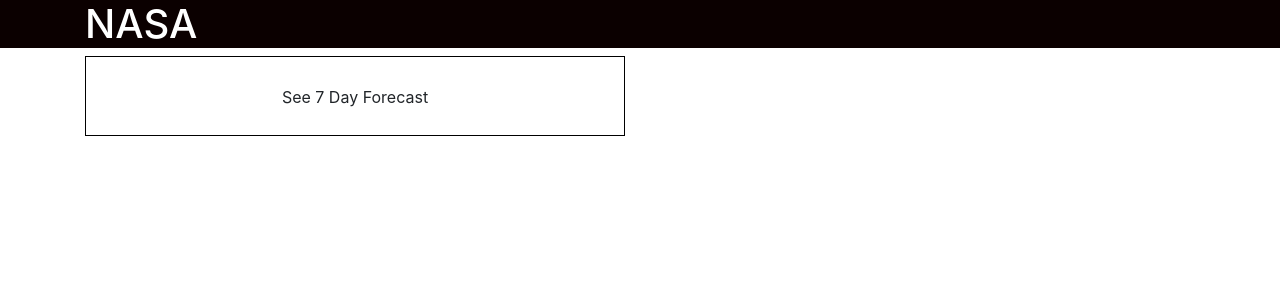
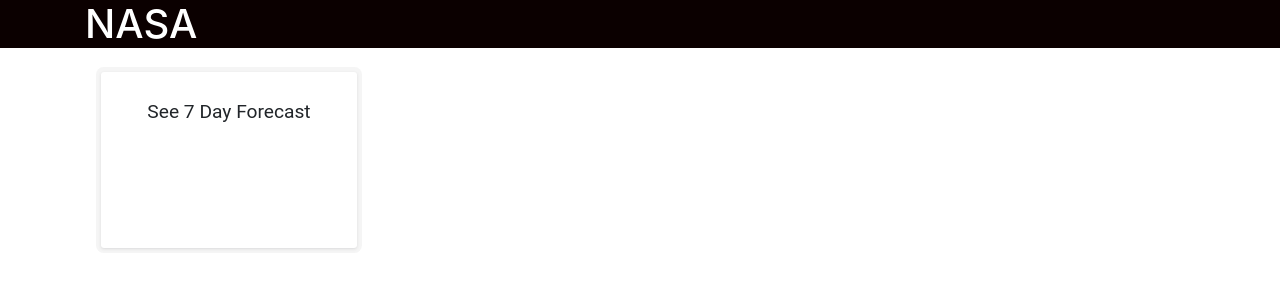
Before and after one commit to Wernke96/nasa, a React (Create React App) app: page / in a window 1280 px wide. Shown: the top 300 px of the page. Built offline with nearby package versions, Linux system fonts and the light colour scheme.

Commit message:
This is almost done

```diff
--- a/src/App.css
+++ b/src/App.css
@@ -32,10 +32,49 @@
   line-height: 80px;
   cursor: pointer;
   width: 100%;
-  border: solid 1px black;
   text-align: center;
 }
 .box_forweather {
+  min-width: 16rem;
+  min-height: 11rem;
+  width: 20%;
+  padding: 1rem;
+  margin: 1rem;
+  font-family: Roboto !important;
+  font-size: 1.2rem;
+  text-align: center;
+  float: left;
+  box-shadow: 0 0 0 5px rgba(63, 63, 68, 0.05), 0 1px 3px 0 rgba(63, 63, 68, 0.15);
+  border-radius: 3px;
+  padding: 0 15px;
+  background: #fff;
+
+}
+.day_forweather {
+  min-width: 16rem;
+  min-height: 11rem;
+  width: 20%;
+  padding: 1rem;
+  margin: 1rem;
+  font-family: Roboto !important;
+  font-size: 1.0rem;
+  text-align: center;
+  float: left;
+  box-shadow: 0 0 2px 3px rgba(63, 63, 68, 0.05), 0 1px 3px 0 rgba(63, 63, 68, 0.15);
+  border-radius: 3px;
+  padding: 0 15px;
+  background: #fff;
+
+}
+.box_forweather:hover {
+  cursor: pointer;
+  background-color: rgba(128,189,255, .5);
+
+}
+
+.day_forweather:hover {
+  cursor: pointer;
+  background-color: #d3d3d3;
 
 }
 h1 {
--- a/src/containers/Weather/Days.jsx
+++ b/src/containers/Weather/Days.jsx
@@ -2,10 +2,9 @@
 import PropTypes from 'prop-types';
 
 const Day = ({weather}) => (
-    <div>Temperature for this day will be
-        {console.log( weather)}
-<div>High  {weather.AT.mx}</div>
-<div>Low {weather.AT.mn}</div>
+    <div className="day_forweather box" >Temperature for this day will be <br/>
+High  {weather.AT.mx}
+ Low {weather.AT.mn}
     </div> );
 
 Day.prototype ={
--- a/src/containers/Weather/Weather.jsx
+++ b/src/containers/Weather/Weather.jsx
@@ -67,7 +67,7 @@
         } = this.state
         return(
 
-            <div> <h2>This is the Seven day forcast</h2>{forCast.length > 0 ?
+            <div className="Seven_day"> <h2>This is the Seven day forcast</h2>{forCast.length > 0 ?
                 this.state.forCast.map(wea => (<Day weather={wea}/>)):(<div>none found</div>)}
         </div>);
             }
```
